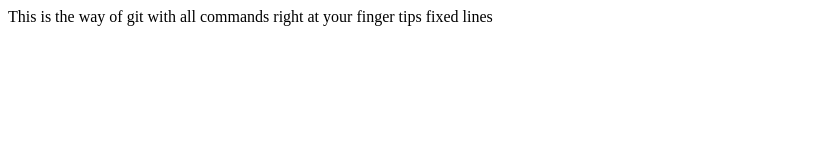
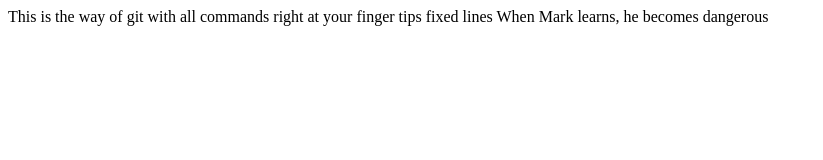
Before and after one commit to Profomedia/learn-git, a plain HTML site: page index.htm in a window 1280 px wide. Shown: the whole page, without its empty margins (0-823 px from the left). Drawn offline with Linux system fonts and the light colour scheme.

Commit message:
mark learning

```diff
--- a/index.htm
+++ b/index.htm
@@ -9,5 +9,7 @@
     This is the way of git
     with all commands right at your finger tips
     fixed lines
+
+    When Mark learns, he becomes dangerous
 </body>
 </html>
```
